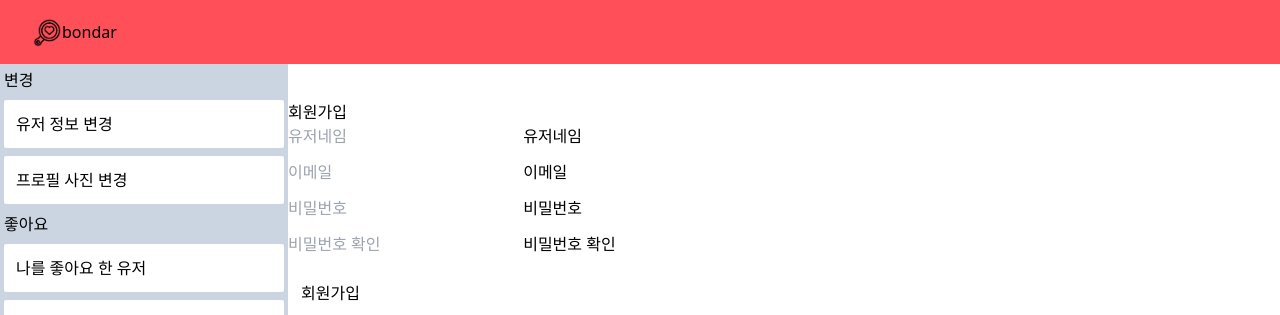
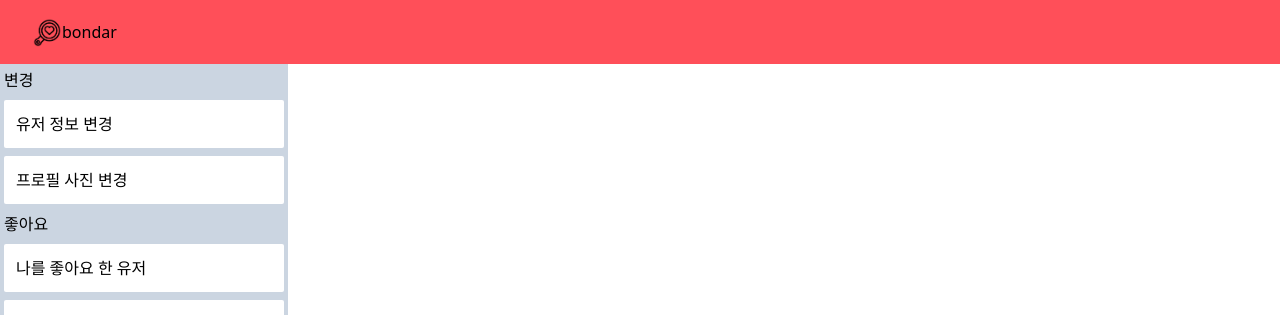
Before and after one commit to BeforePassion/bondar, a Django app: page /main/ in a window 1280 px wide. Shown: the top 315 px of the page. Run offline with Django 4.2, Linux system fonts and the light colour scheme; the visitor is signed in with stand-in values (Sample User, id 1).

Commit message:
like app

```diff
--- a/like/urls.py
+++ b/like/urls.py
@@ -1,4 +1,3 @@
-# user/urls.py
 from django.urls import path
 from . import views
 
--- a/templates/main.html
+++ b/templates/main.html
@@ -1,53 +1,4 @@
 {% extends 'base.html' %}
 {% block header_btn %}
 
-  <ul style="list-style: none;">
-    <li class="">
-      <a class="btn btn-red font-color-white" href="/sign-in">
-        로그인
-      </a>
-    </li>
-  </ul>
 {% endblock %}
-{% block background %}
-  <div>
-    <div id='background'>
-      <div class='mask'></div>
-    </div>
-  </div>
-{% endblock %}
-{% block content %}
-    <div style="height: 100px"></div>
-  <div class="wrapper">
-    <div class="login-content">
-      <div class="form-content">
-        <form method="post" action='/welcome/sign-up/'>{% csrf_token %}
-          <h1 class="font-color-white login-title">회원가입</h1>
-          <div class="form-floating mb-3 input">
-            <input type="text" class="form-control auth-input" id="username" name="username" placeholder="유저네임"/>
-            <label for="floatingInput">유저네임</label>
-          </div>
-          <div class="form-floating mb-3 input">
-            <input type="email" class="form-control auth-input" id="email" name="email" placeholder="이메일"/>
-            <label for="floatingInput">이메일</label>
-          </div>
-          <div class="form-floating mb-3 input">
-            <input type="password" class="form-control auth-input" id="password" name="password" placeholder="비밀번호"/>
-            <label for="floatingInput">비밀번호</label>
-          </div>
-          <div class="form-floating mb-3 input">
-            <input type="password" class="form-control auth-input" id="password2" name="password2" placeholder="비밀번호 확인"/>
-            <label for="floatingInput">비밀번호 확인</label>
-          </div>
-          <div>{{ error }}</div>
-          <div class="btn-wrapper">
-            <button class="btn btn-red font-color-white" style="padding:13px">회원가입</button>
-          </div>
-          <div>
-            {% include "components/user_card.html" with url='http://www.indoweb.org/love/bbs/view_image.php?bo_table=market&fn=3416275055_DR5Mwjna_2.jpg' %}
-          </div>
-        </form>
-      </div>
-    </div>
-  </div>
-{% endblock %}
```
